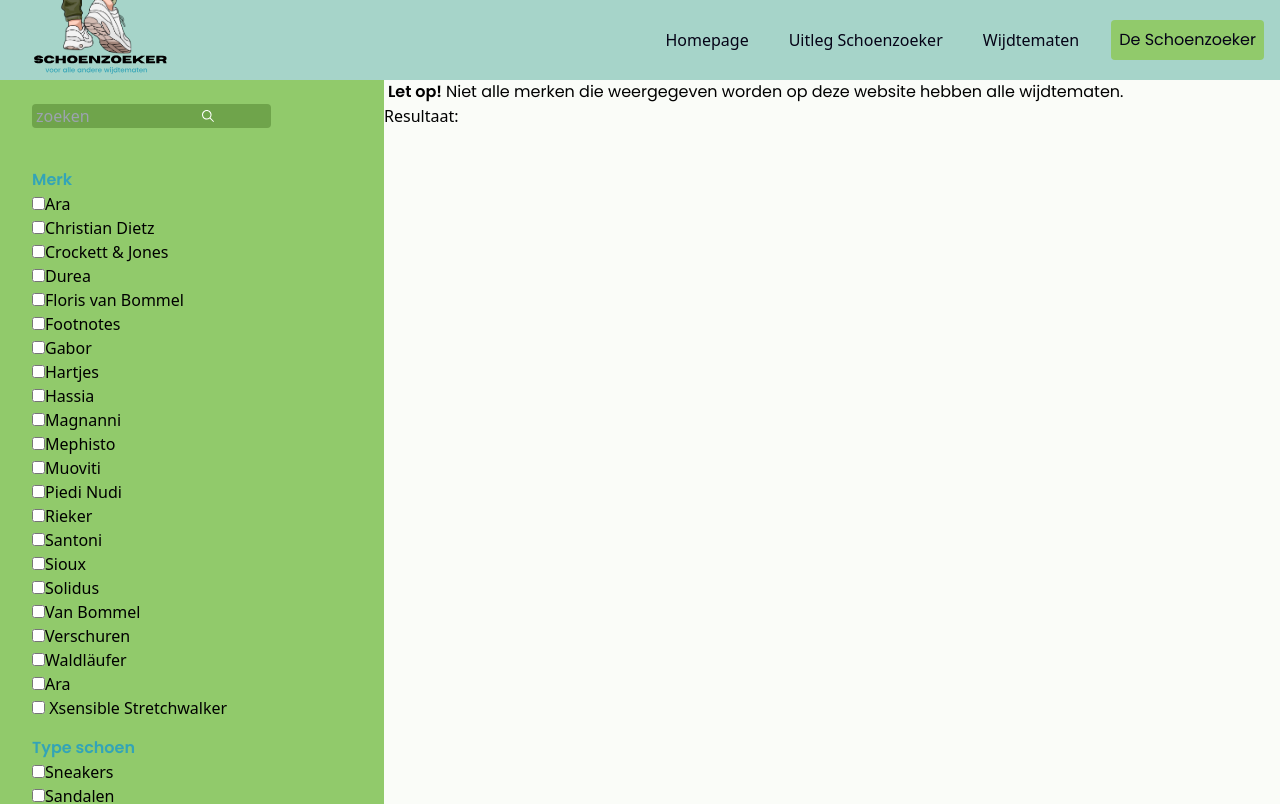
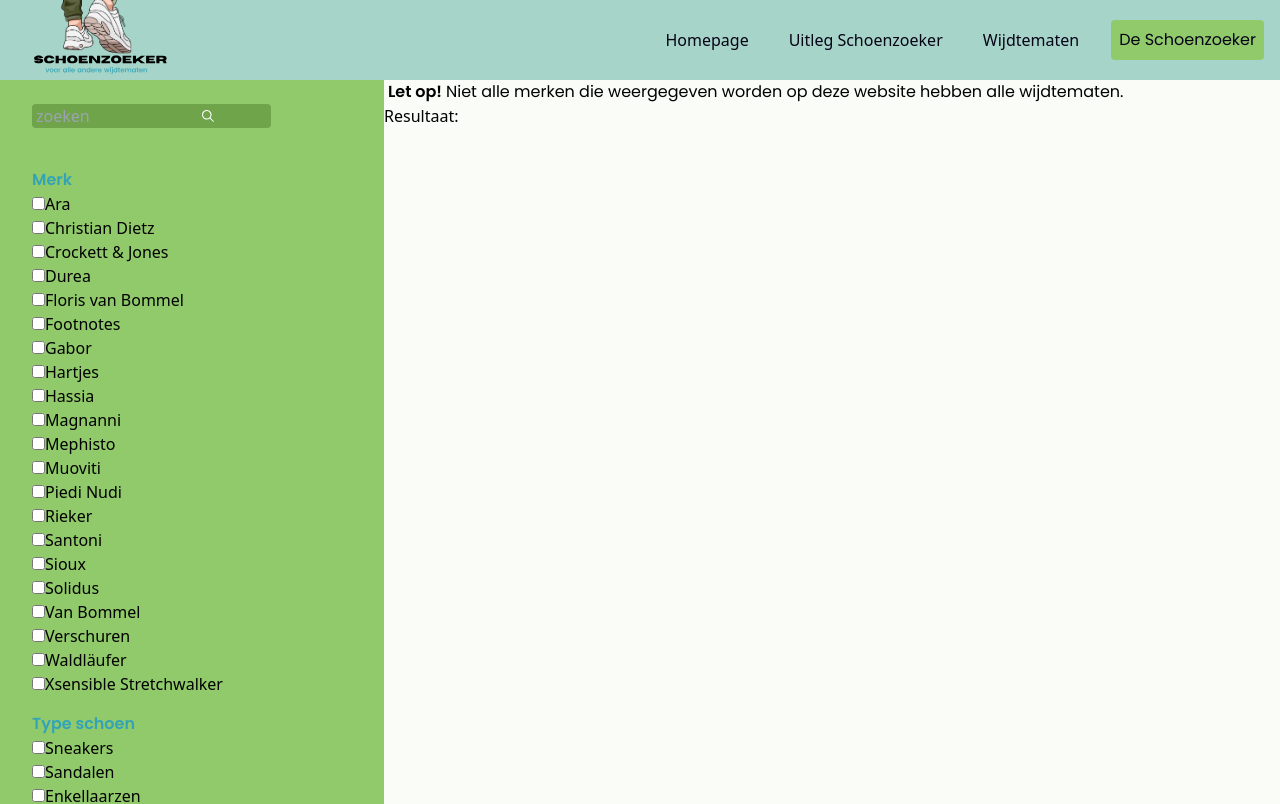
Before and after one commit to 97016086/de-schoenzoeker, a React (Create React App) app: page /de-schoenzoeker in a window 1280 px wide. Shown: the top 804 px of the page. Built offline with nearby package versions, Linux system fonts and the light colour scheme.

Commit message:
used a brand accidentally twice in an array. fixed this.

```diff
--- a/src/components/BrandFilter.jsx
+++ b/src/components/BrandFilter.jsx
@@ -22,8 +22,7 @@
     { value: "vanbommel", label: "Van Bommel" },
     { value: "verschuren", label: "Verschuren" },
     { value: "waldläufer", label: "Waldläufer" },
-    { value: "xsensible stretchwalker", label: "Ara" },
-    { value: "ara", label: " Xsensible Stretchwalker" },
+    { value: "xsensible stretchwalker", label: "Xsensible Stretchwalker" },
   ];
   return (
     <div className=" flex	flex-col mx-8">
```
